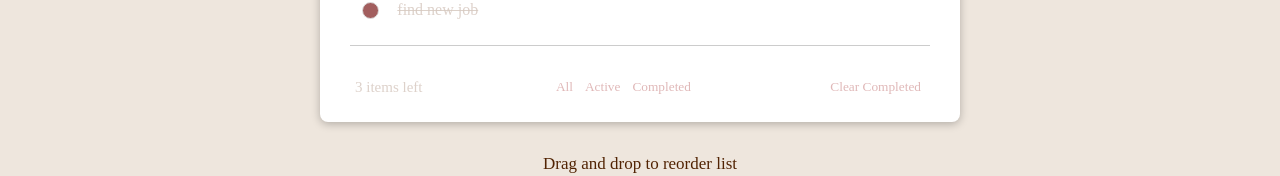
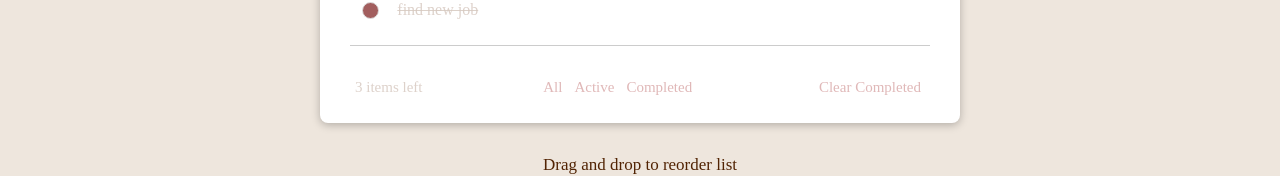
Before and after one commit to alexandra26arkhipenko/test-todo-react, a React (Create React App) app: page / in a window 1280 px wide. Shown: the part 524-700 px from the top of the page. Built offline with nearby package versions, Linux system fonts and the light colour scheme.

Commit message:
style changes

```diff
--- a/src/components/UI/Button/Button.module.css
+++ b/src/components/UI/Button/Button.module.css
@@ -4,4 +4,5 @@
   border: none;
   cursor: pointer;
   font-family: cursive;
+  font-size: 15px;
 }
--- a/src/components/UI/Card/Card.module.css
+++ b/src/components/UI/Card/Card.module.css
@@ -3,5 +3,4 @@
     border-radius: 8px;
     background-color: white;
     padding-bottom: 6px;
-    font-family: cursive;
   }
```
